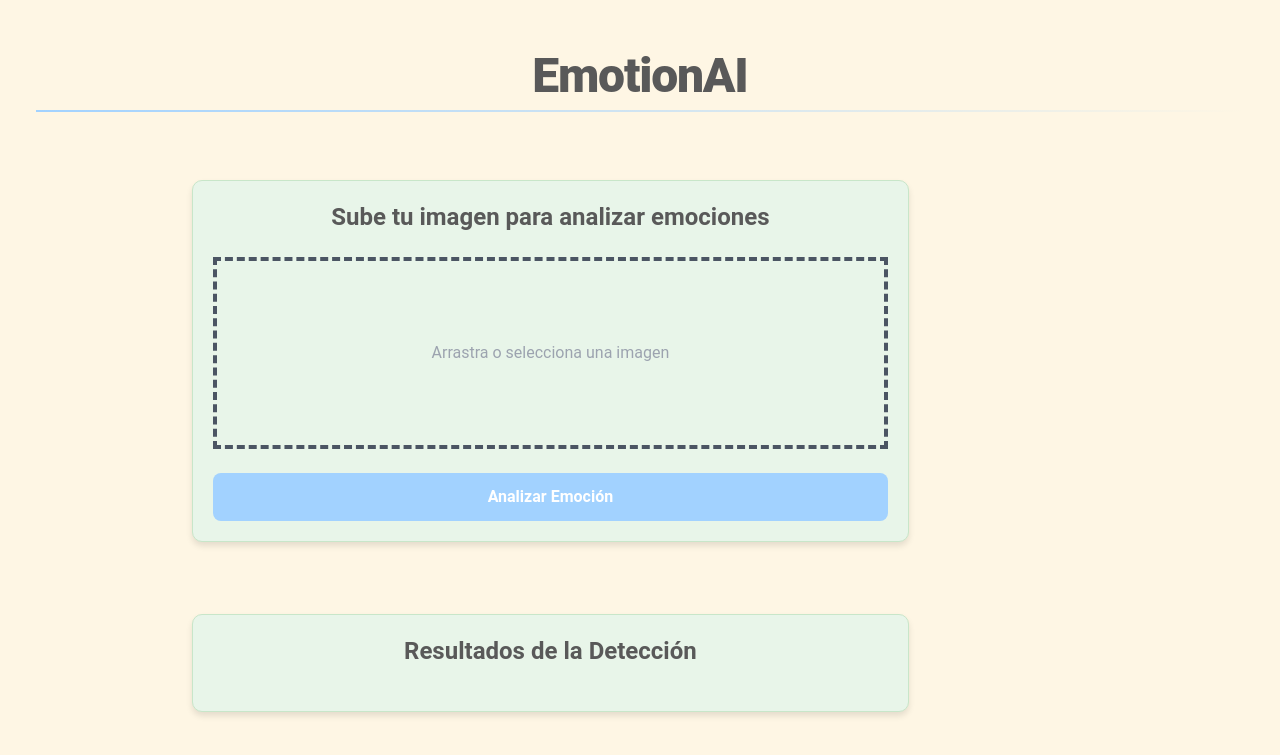
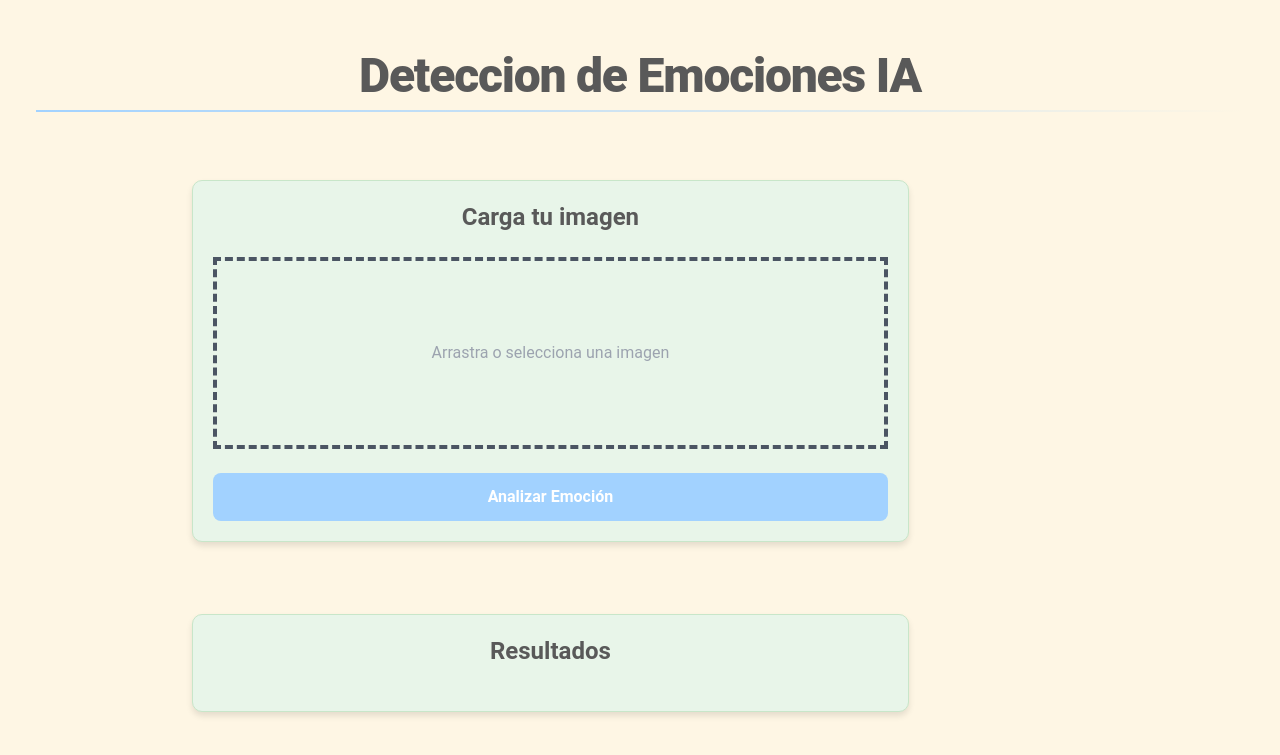
Before and after one commit to Kevin4Calderon/Emotion-IA, a Flask app: page / in a window 1280 px wide. Shown: the top 755 px of the page. Run offline with Flask 2, Linux system fonts and the light colour scheme; some libraries are stand-ins or nearby versions.

Commit message:
Update index.html

```diff
--- a/templates/index.html
+++ b/templates/index.html
@@ -155,7 +155,7 @@
     <div class="container mx-auto px-4 py-8">
         <!-- Título principal -->
         <div class="text-center animate-fade">
-            <h1 class="text-5xl font-extrabold tracking-tight">EmotionAI</h1>
+            <h1 class="text-5xl font-extrabold tracking-tight">Deteccion de Emociones IA</h1>
             <div class="title-divider"></div>
         </div>
 
@@ -165,7 +165,7 @@
         <!-- Panel izquierdo -->
         <div class="w-full">
             <div class="card">
-                <h2 class="text-2xl font-semibold mb-6 text-center">Sube tu imagen para analizar emociones</h2>
+                <h2 class="text-2xl font-semibold mb-6 text-center">Carga tu imagen</h2>
                 <form id="uploadForm" class="space-y-6">
                     <div class="flex items-center justify-center w-full">
                         <label class="flex flex-col items-center justify-center w-full h-48 border-4 border-dashed border-gray-600 cursor-pointer">
@@ -182,12 +182,7 @@
                 <div id="uploadMessage" class="text-green-500 mt-4 hidden text-center">
                     Imagen subida correctamente.
                 </div>
-                <div id="progressSection" class="hidden mt-6">
-                    <h2 class="text-xl font-semibold mb-4 text-center">Progreso del Análisis</h2>
-                    <div class="progress-container">
-                        <div id="progress" class="progress"></div>
-                    </div>
-                </div>
+
                 <div id="loading" class="hidden mt-6">
                     <div class="flex items-center justify-center">
                         <div class="loading-spinner h-14 w-14"></div>
@@ -201,7 +196,7 @@
         <!-- Panel derecho -->
         <div class="w-full">
             <div class="card">
-                <h2 class="text-2xl font-semibold mb-6 text-center">Resultados de la Detección</h2>
+                <h2 class="text-2xl font-semibold mb-6 text-center">Resultados</h2>
                 <div id="detectionComplete" class="hidden text-green-500 font-bold text-center">
                     Detección Completa
                 </div>
```
